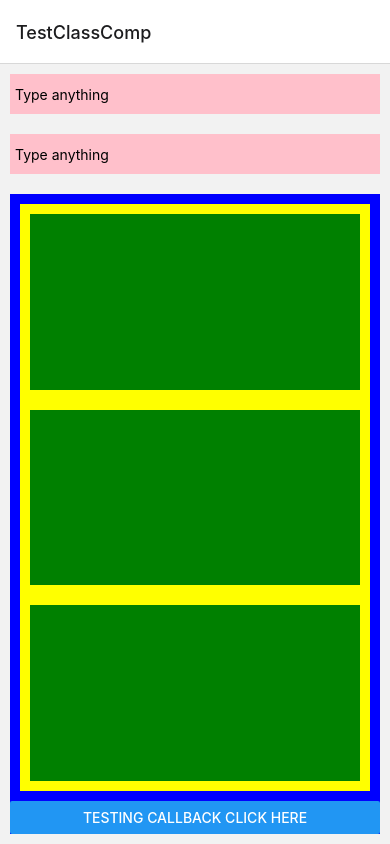
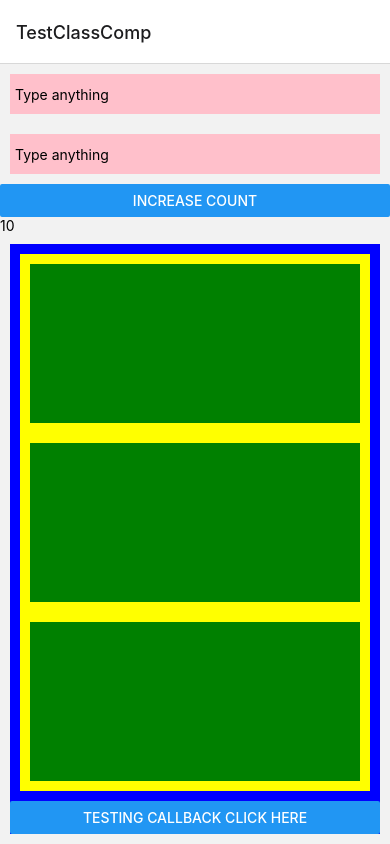
Before and after one commit to ra-janani/firstsampleproject, a React Native app: screen /TestClassComp in a window 390 px wide. Built offline with nearby package versions, Linux system fonts and the light colour scheme.

Commit message:
useMemo implementation

```diff
--- a/src/containers/TestClassComp/index.js
+++ b/src/containers/TestClassComp/index.js
@@ -1,5 +1,5 @@
-import {React, useCallback, useState} from 'react';
-import {SafeAreaView, TextInput, View} from 'react-native';
+import {React, useCallback, useState,useMemo} from 'react';
+import {SafeAreaView, TextInput, View,Button,Text} from 'react-native';
 import LevelOne from './LevelOne';
 
 // class TestClassComp extends React.Component {
@@ -45,6 +45,7 @@ import LevelOne from './LevelOne';
 // export default TestClassComp;
 
 const TestClassComp = props => {
+  const[count,setCount]=useState(0)
   const [inputText, setInputText] = useState('');
   const [inputText2, setInputText2] = useState('');
   // const [myFunRef, setMyFunRef] = useState(() => {
@@ -54,6 +55,11 @@ const TestClassComp = props => {
   const myCustomCallBack = useCallback(() => {
     console.log('this is my callback');
   }, []);
+
+  const increment=()=>{
+    setCount(c=>c+1);
+  }
+  const myCalculation=useMemo(()=>expensiveCalculation(count),[count]);
 
   console.log('testclass component rendered');
   return (
@@ -74,6 +80,11 @@ const TestClassComp = props => {
           setInputText2(changedText);
         }}
       />
+
+      <Button title="Increase Count" onPress={()=>{
+        increment();
+      }}/>
+      <Text>{myCalculation}</Text>
       <LevelOne
         inputText={inputText}
         someCallBack={myCustomCallBack}></LevelOne>
@@ -81,4 +92,11 @@ const TestClassComp = props => {
   );
 };
 
+const expensiveCalculation = num => {
+  console.log('calculating');
+  for (let i = 0; i < 10; i++) {
+    num += 1;
+  }
+  return num;
+};
 export default TestClassComp;
```
